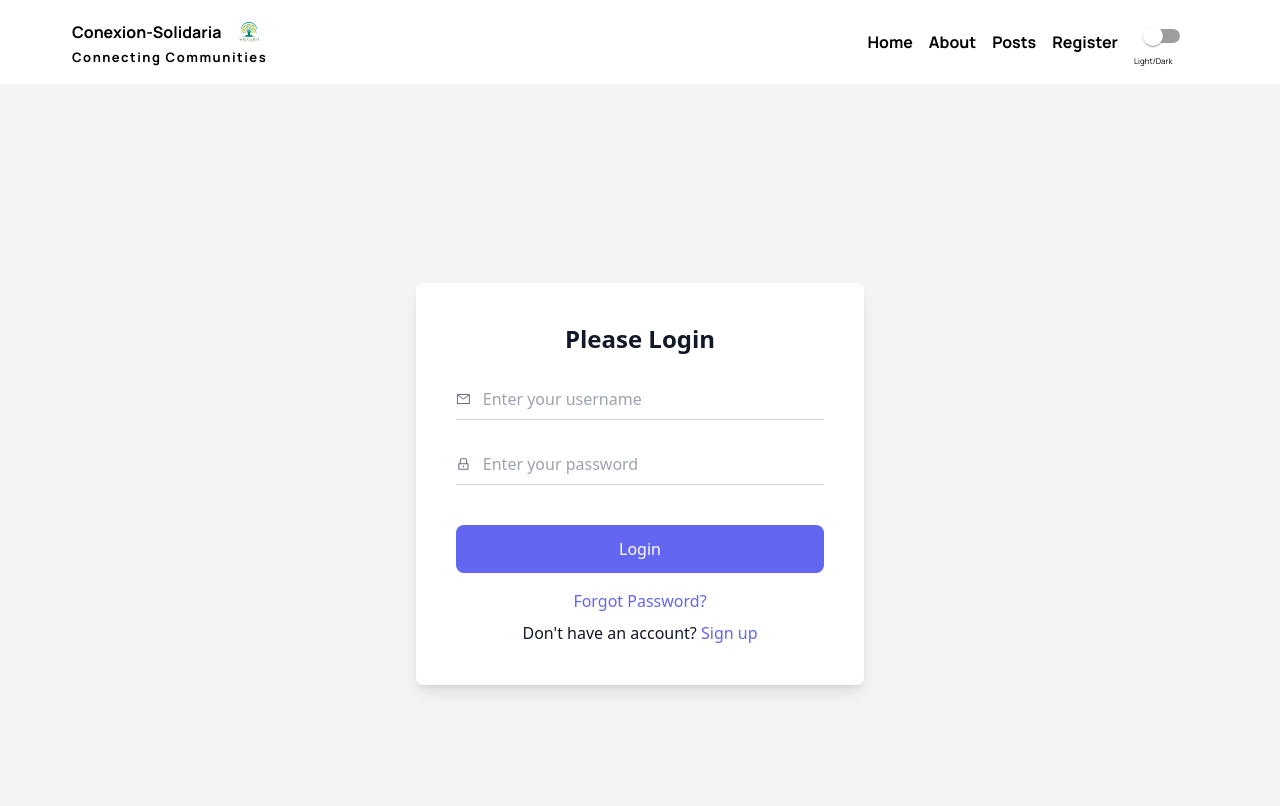
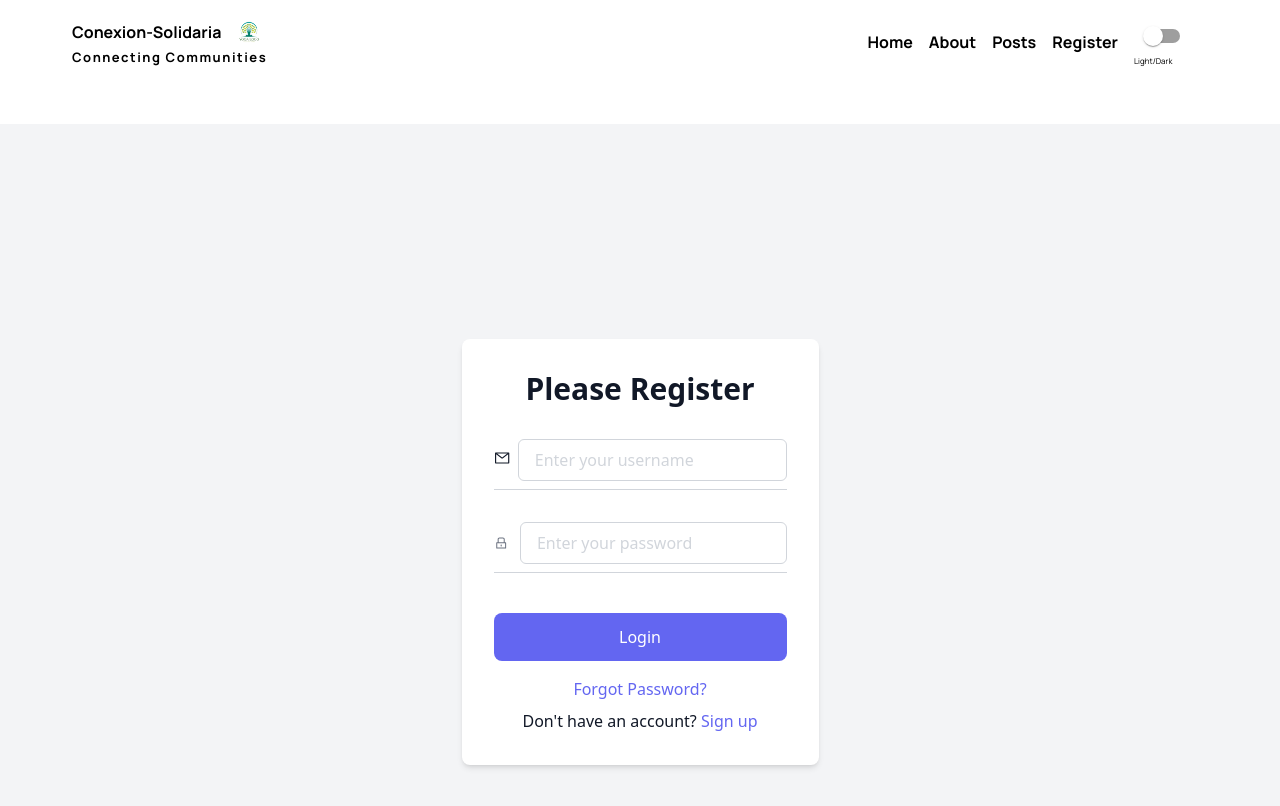
Before and after one commit to Error-404-NotFound/Conexion-Solidaria, a React (Vite) app in the folder frontend/: page /login in a window 1280 px wide. Shown: the top 806 px of the page. Built offline with nearby package versions, Linux system fonts and the light colour scheme.

Commit message:
styling improved

```diff
--- a/frontend/src/pages/Login.jsx
+++ b/frontend/src/pages/Login.jsx
@@ -89,27 +89,27 @@ const Login = () => {
 
 
     return (
-        <div className="flex justify-center items-center min-h-screen bg-gray-100 dark:bg-gray-900 text-gray-900 dark:text-gray-100 font-sans">
-            <div className="bg-white p-10 rounded-lg shadow-lg max-w-md w-full dark:bg-black dark:text-white">
-                <h2 className="text-2xl font-bold mb-6 text-center">Please Login</h2>
+        <div className="flex justify-center items-center pt-14 min-h-screen bg-gray-100 mt-10 dark:bg-gray-900 text-gray-900 dark:text-gray-100 font-sans">
+            <div className="bg-white p-8 rounded-lg shadow-md dark:bg-black dark:text-white">
+                <h2 className="text-3xl font-bold text-center mb-6">Please Register</h2>
                 <form className="space-y-6" onSubmit={handleSubmit}>
                     {/* Email Field */}
                     <div className="flex items-center border-b border-gray-300 py-2 dark:text-white">
-                        <AiOutlineMail className="text-gray-500 mr-3" />
+                        <AiOutlineMail className="inline-block mr-2 mb-1 text-lg" />
                         <input
                             type="username"
                             placeholder="Enter your username"
-                            className="w-full outline-none focus:border-indigo-500 dark:text-black"
+                            className="dark:placeholder-black w-full px-3 py-2 placeholder-gray-300 border border-gray-300 rounded-md py-2 px-4 focus:outline-none focus:ring focus:ring focus:border-blue-300 dark:text-black"
                         />
                     </div>
 
                     {/* Password Field */}
-                    <div className="flex items-center border-b border-gray-300 py-2">
+                    <div className="flex items-center border-b border-gray-300 py-2 dark:text-white">
                         <AiOutlineLock className="text-gray-500 mr-3" />
                         <input
                             type="password"
                             placeholder="Enter your password"
-                            className="w-full outline-none focus:border-indigo-500 dark:text-black"
+                            className="dark:placeholder-black w-full px-3 py-2 placeholder-gray-300 border border-gray-300 rounded-md py-2 px-4 focus:outline-none focus:ring focus:ring focus:border-blue-300 dark:text-black"
                         />
                     </div>
 
```
Also changed, not shown: 1 other file (tests, documents, lock files or other folders).
